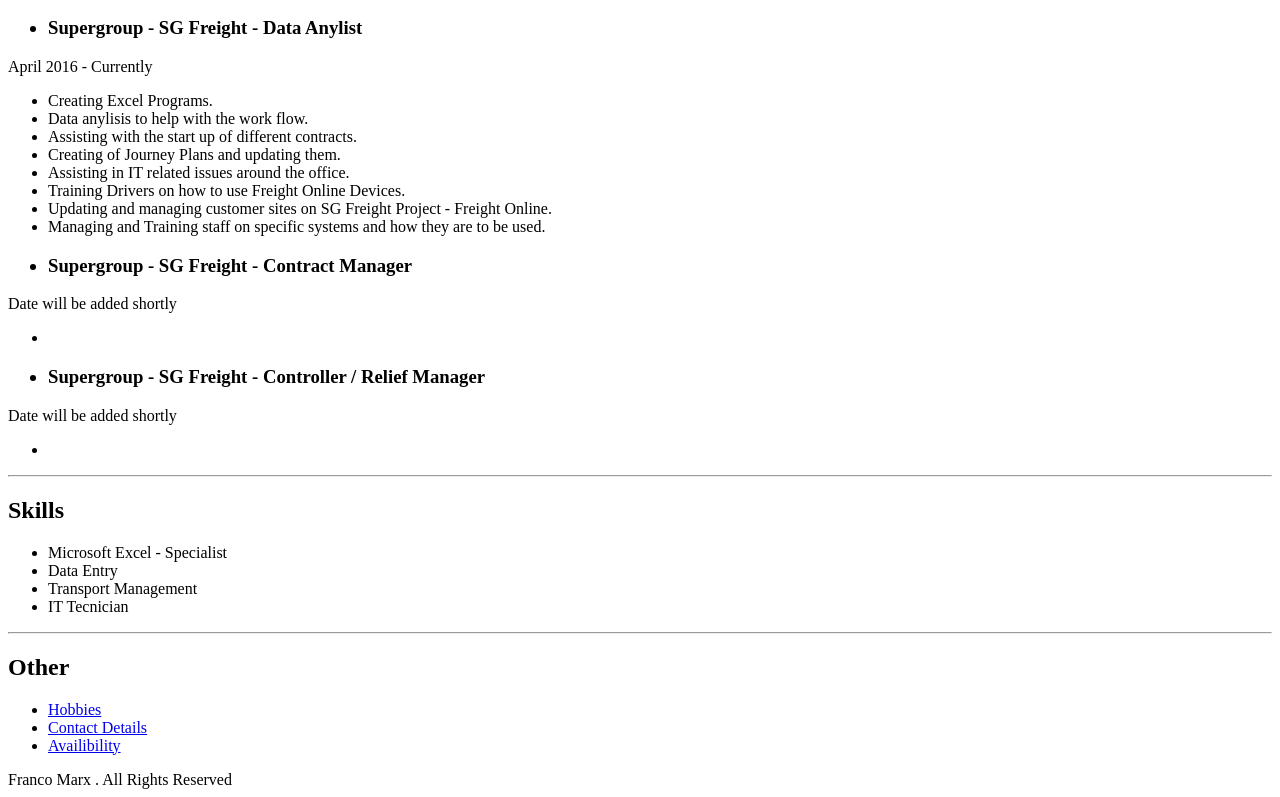
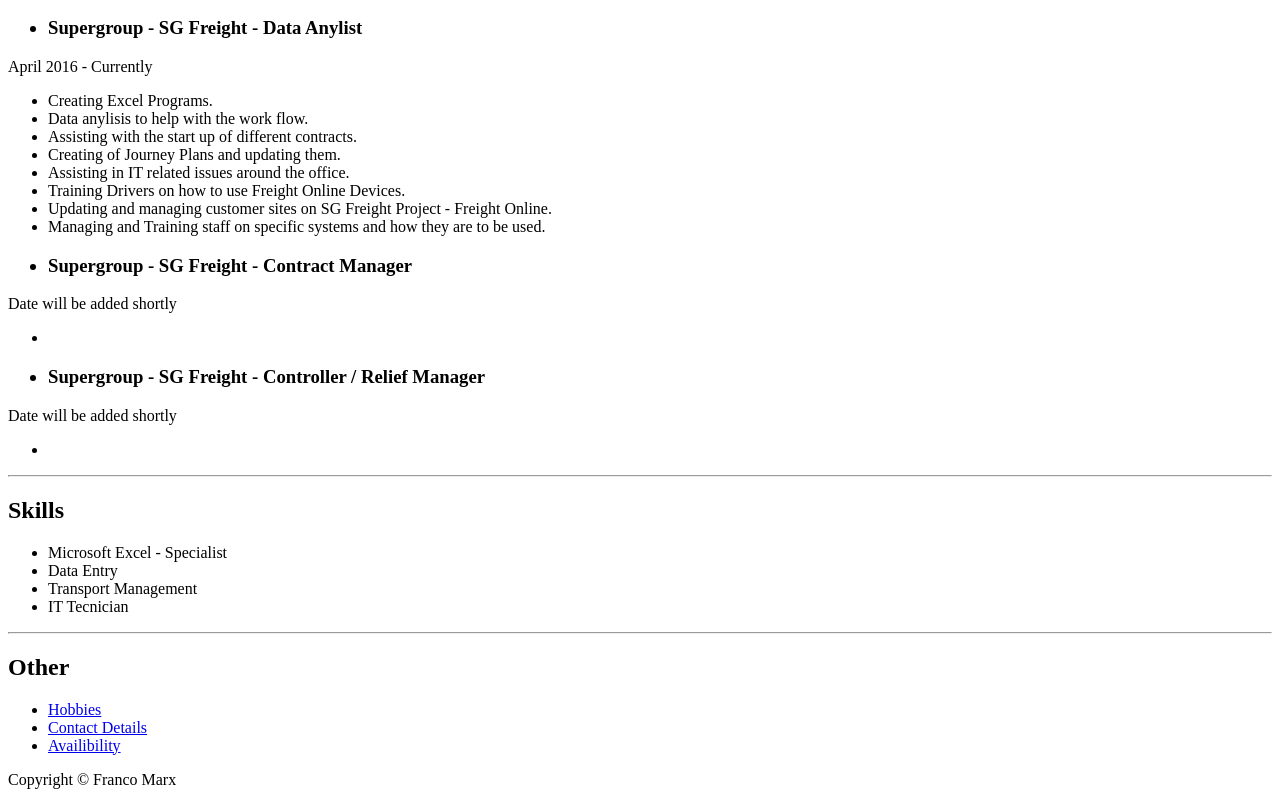
Before and after one commit to Franky045/Franco-Resume, a plain HTML site: page index.html in a window 1280 px wide. Shown: the part 493-1290 px from the top of the page. Drawn offline with Linux system fonts and the light colour scheme.

Commit message:
Update index.html

```diff
--- a/index.html
+++ b/index.html
@@ -84,6 +84,6 @@
       <li><a href="#">Contact Details</a></li>
       <li><a href="#">Availibility</a></li>
     </ul>
-    <footer>Franco Marx . All Rights Reserved</footer>
   </body>
+  <footer>Copyright &copy; Franco Marx</footer>
 </html>
```
